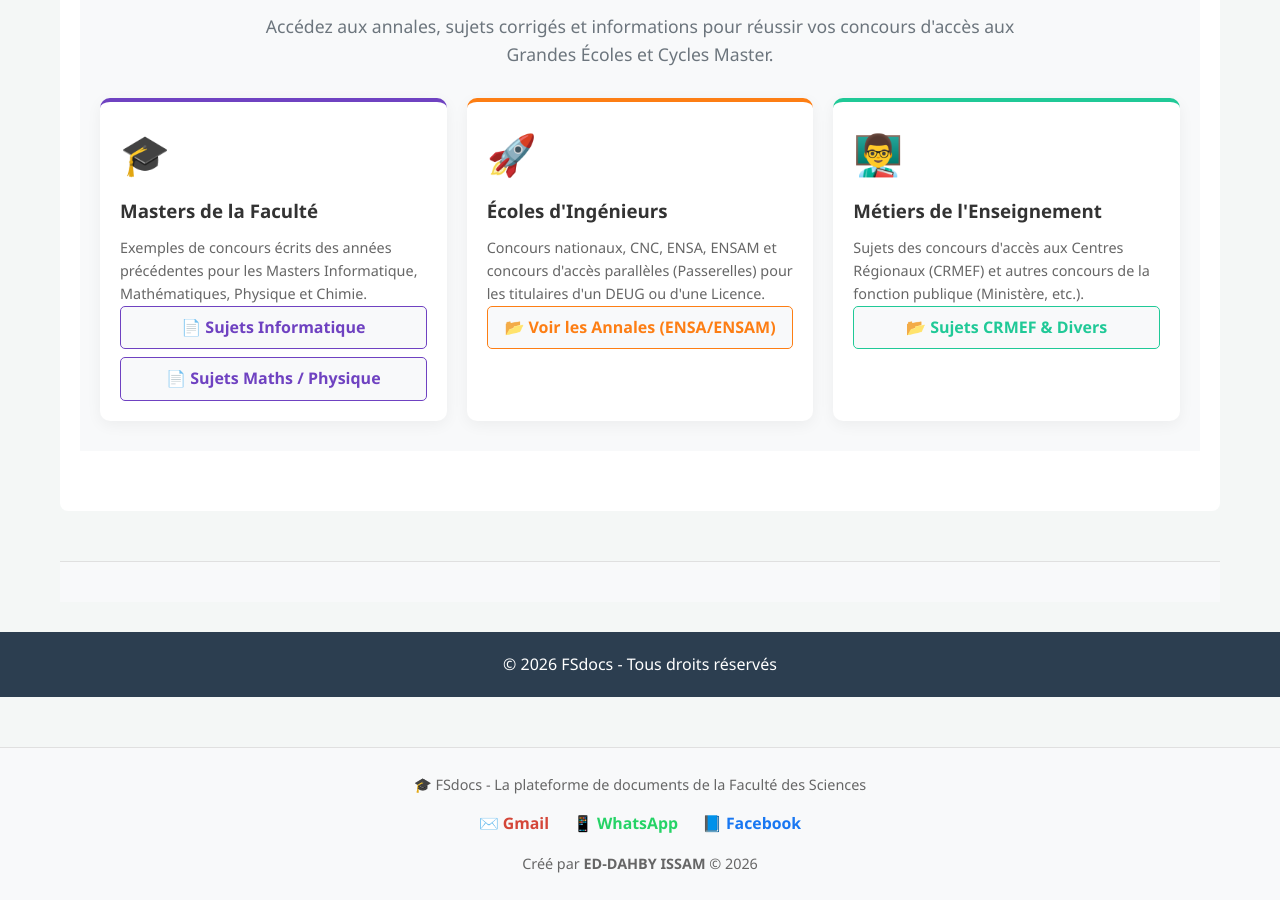
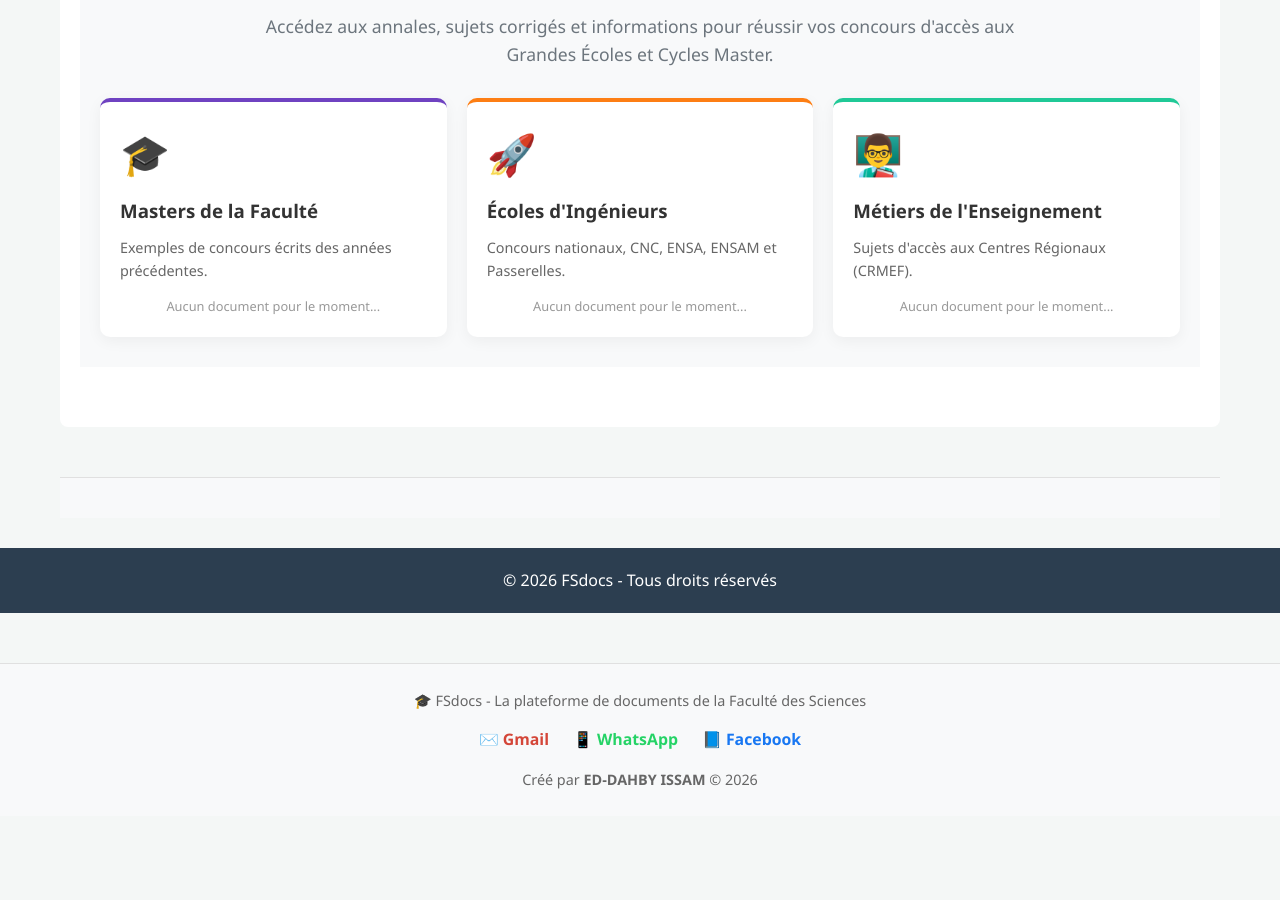
Before and after one commit to eddahbyissam265-droid/umpdocs, a website: page client/index.html in a window 1280 px wide. Shown: the part 1482-2382 px from the top of the page. After the commit the page ends 2298 px from the top, so only its background shows below. Drawn offline with Linux system fonts and the light colour scheme; no server answers.

Commit message:
Gestion dynamique des concours

```diff
--- a/client/assets/js/main.js
+++ b/client/assets/js/main.js
@@ -64,6 +64,35 @@ async function chargerDocuments() {
 
         console.log("🟢 ÉTAPE 3 : J'ai reçu la réponse du serveur. Voici les données :", tousLesDocuments);
 
+        // =========================================================
+        // 🌟 NOUVEAU : REMPLISSAGE AUTOMATIQUE DES CARTES CONCOURS
+        // =========================================================
+        const boxMaster = document.getElementById('liste-masters');
+        const boxIngenieur = document.getElementById('liste-ingenieurs');
+        const boxCrmef = document.getElementById('liste-crmef');
+
+        // On vide le texte par défaut ("Aucun document...") s'il y a des boîtes sur cette page
+        if (boxMaster) boxMaster.innerHTML = '';
+        if (boxIngenieur) boxIngenieur.innerHTML = '';
+        if (boxCrmef) boxCrmef.innerHTML = '';
+
+        tousLesDocuments.forEach(doc => {
+            // Si le document est un concours, on le met dans sa petite boîte spéciale
+            if (doc.categorie === "Concours") {
+                const lienHTML = `<a href="${doc.lien}" target="_blank" style="background-color: #f8f9fa; color: #333; text-align: left; padding: 10px; border-radius: 5px; text-decoration: none; font-weight: bold; border-left: 4px solid #6f42c1; display: block; margin-bottom: 8px; box-shadow: 0 1px 3px rgba(0,0,0,0.1); transition: 0.2s; font-size: 0.9em;">📄 ${doc.module}</a>`;
+
+                if (doc.filiere === "Master" && boxMaster) {
+                    boxMaster.innerHTML += lienHTML;
+                } else if (doc.filiere === "Ingenieur" && boxIngenieur) {
+                    boxIngenieur.innerHTML += lienHTML.replace('#6f42c1', '#fd7e14'); // Change en orange
+                } else if (doc.filiere === "CRMEF" && boxCrmef) {
+                    boxCrmef.innerHTML += lienHTML.replace('#6f42c1', '#20c997'); // Change en vert
+                }
+            }
+        });
+        // =========================================================
+
+        // Ensuite, on affiche la liste complète (cours, TD, concours...) dans l'accueil
         afficherDocuments(tousLesDocuments);
     } catch (erreur) {
         console.error("🔴 ERREUR LORS DU CHARGEMENT :", erreur);
--- a/client/index.html
+++ b/client/index.html
@@ -243,6 +243,9 @@
 <!-- ========================================== -->
 <!-- SECTION : CONCOURS & MASTERS               -->
 <!-- ========================================== -->
+<!-- ========================================== -->
+<!-- SECTION : CONCOURS & MASTERS (DYNAMIQUE)   -->
+<!-- ========================================== -->
 <section id="concours" style="padding: 30px 20px; background-color: #f8f9fa; border-top: 1px solid #e9ecef; margin-bottom: 40px;">
 
     <div style="text-align: center; margin-bottom: 30px;">
@@ -250,42 +253,43 @@
         <p style="color: #6c757d; font-size: 1.1em; max-width: 800px; margin: 0 auto;">Accédez aux annales, sujets corrigés et informations pour réussir vos concours d'accès aux Grandes Écoles et Cycles Master.</p>
     </div>
 
-    <!-- Grille des concours -->
     <div style="display: grid; grid-template-columns: repeat(auto-fit, minmax(300px, 1fr)); gap: 20px; max-width: 1200px; margin: 0 auto;">
 
         <!-- Carte 1 : Masters -->
-        <div style="background: white; border-radius: 10px; overflow: hidden; box-shadow: 0 4px 15px rgba(0,0,0,0.05); transition: transform 0.3s; border-top: 4px solid #6f42c1;">
+        <div style="background: white; border-radius: 10px; overflow: hidden; box-shadow: 0 4px 15px rgba(0,0,0,0.05); border-top: 4px solid #6f42c1;">
             <div style="padding: 20px;">
                 <div style="font-size: 2.5em; margin-bottom: 10px;">🎓</div>
                 <h3 style="margin: 0 0 10px 0; color: #333;">Masters de la Faculté</h3>
-                <p style="color: #666; font-size: 0.9em; min-height: 60px;">Exemples de concours écrits des années précédentes pour les Masters Informatique, Mathématiques, Physique et Chimie.</p>
-                <div style="display: flex; flex-direction: column; gap: 8px;">
-                    <a href="#" target="_blank" style="background-color: #f8f9fa; color: #6f42c1; text-align: center; padding: 8px; border-radius: 5px; text-decoration: none; font-weight: bold; border: 1px solid #6f42c1; transition: 0.2s;">📄 Sujets Informatique</a>
-                    <a href="#" target="_blank" style="background-color: #f8f9fa; color: #6f42c1; text-align: center; padding: 8px; border-radius: 5px; text-decoration: none; font-weight: bold; border: 1px solid #6f42c1; transition: 0.2s;">📄 Sujets Maths / Physique</a>
+                <p style="color: #666; font-size: 0.9em; min-height: 60px;">Exemples de concours écrits des années précédentes.</p>
+                <!-- La boîte magique pour les Masters -->
+                <div id="liste-masters" style="display: flex; flex-direction: column; gap: 8px;">
+                    <p style="color: #999; font-size: 0.8em; text-align: center;">Aucun document pour le moment...</p>
                 </div>
             </div>
         </div>
 
         <!-- Carte 2 : Écoles d'Ingénieurs -->
-        <div style="background: white; border-radius: 10px; overflow: hidden; box-shadow: 0 4px 15px rgba(0,0,0,0.05); transition: transform 0.3s; border-top: 4px solid #fd7e14;">
+        <div style="background: white; border-radius: 10px; overflow: hidden; box-shadow: 0 4px 15px rgba(0,0,0,0.05); border-top: 4px solid #fd7e14;">
             <div style="padding: 20px;">
                 <div style="font-size: 2.5em; margin-bottom: 10px;">🚀</div>
                 <h3 style="margin: 0 0 10px 0; color: #333;">Écoles d'Ingénieurs</h3>
-                <p style="color: #666; font-size: 0.9em; min-height: 60px;">Concours nationaux, CNC, ENSA, ENSAM et concours d'accès parallèles (Passerelles) pour les titulaires d'un DEUG ou d'une Licence.</p>
-                <div style="display: flex; flex-direction: column; gap: 8px;">
-                    <a href="#" target="_blank" style="background-color: #f8f9fa; color: #fd7e14; text-align: center; padding: 8px; border-radius: 5px; text-decoration: none; font-weight: bold; border: 1px solid #fd7e14; transition: 0.2s;">📂 Voir les Annales (ENSA/ENSAM)</a>
+                <p style="color: #666; font-size: 0.9em; min-height: 60px;">Concours nationaux, CNC, ENSA, ENSAM et Passerelles.</p>
+                <!-- La boîte magique pour les Ingénieurs -->
+                <div id="liste-ingenieurs" style="display: flex; flex-direction: column; gap: 8px;">
+                    <p style="color: #999; font-size: 0.8em; text-align: center;">Aucun document pour le moment...</p>
                 </div>
             </div>
         </div>
 
         <!-- Carte 3 : Enseignement & Autres -->
-        <div style="background: white; border-radius: 10px; overflow: hidden; box-shadow: 0 4px 15px rgba(0,0,0,0.05); transition: transform 0.3s; border-top: 4px solid #20c997;">
+        <div style="background: white; border-radius: 10px; overflow: hidden; box-shadow: 0 4px 15px rgba(0,0,0,0.05); border-top: 4px solid #20c997;">
             <div style="padding: 20px;">
                 <div style="font-size: 2.5em; margin-bottom: 10px;">👨‍🏫</div>
                 <h3 style="margin: 0 0 10px 0; color: #333;">Métiers de l'Enseignement</h3>
-                <p style="color: #666; font-size: 0.9em; min-height: 60px;">Sujets des concours d'accès aux Centres Régionaux (CRMEF) et autres concours de la fonction publique (Ministère, etc.).</p>
-                <div style="display: flex; flex-direction: column; gap: 8px;">
-                    <a href="#" target="_blank" style="background-color: #f8f9fa; color: #20c997; text-align: center; padding: 8px; border-radius: 5px; text-decoration: none; font-weight: bold; border: 1px solid #20c997; transition: 0.2s;">📂 Sujets CRMEF & Divers</a>
+                <p style="color: #666; font-size: 0.9em; min-height: 60px;">Sujets d'accès aux Centres Régionaux (CRMEF).</p>
+                <!-- La boîte magique pour le CRMEF -->
+                <div id="liste-crmef" style="display: flex; flex-direction: column; gap: 8px;">
+                    <p style="color: #999; font-size: 0.8em; text-align: center;">Aucun document pour le moment...</p>
                 </div>
             </div>
         </div>
```
